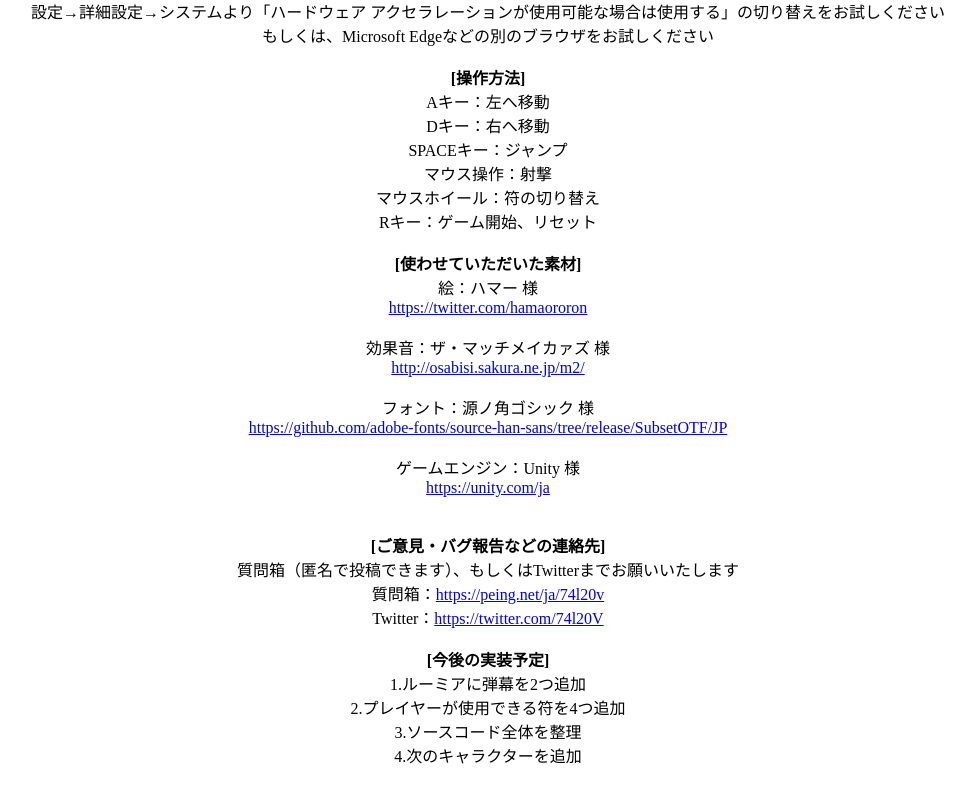
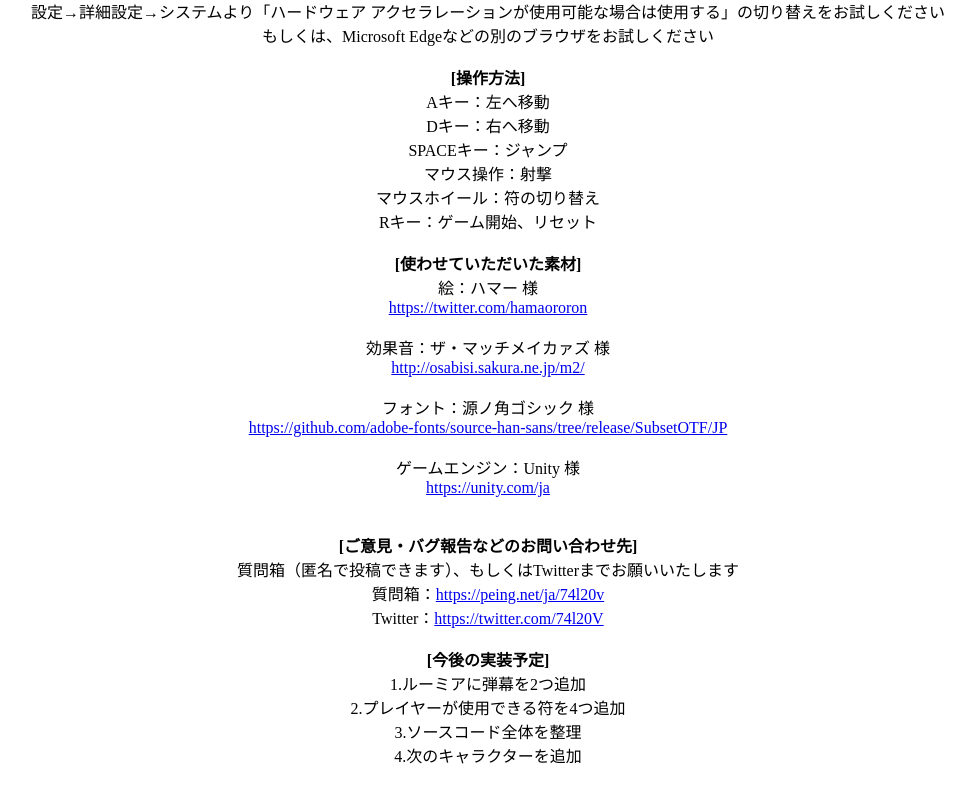
Before and after one commit to Tarou-TohoLoveMeDo/TohoLoveMeDo, a plain HTML site: page index.html in a window 1280 px wide. Shown: the part 735-1528 px from the top of the page, without its empty margins (152-1127 px from the left). Drawn offline with Linux system fonts and the light colour scheme; no server answers.

Commit message:
お問い合わせ先の文言変更

```diff
--- a/index.html
+++ b/index.html
@@ -40,7 +40,7 @@
 		<a href= "https://unity.com/ja" target="_blank" >https://unity.com/ja</a><br><br>
 		<br>
 
-		<b>[ご意見・バグ報告などの連絡先]</b><br>
+		<b>[ご意見・バグ報告などのお問い合わせ先]</b><br>
 		質問箱（匿名で投稿できます）、もしくはTwitterまでお願いいたします<br>
 		質問箱：<a href= "https://peing.net/ja/74l20v" target="_blank" >https://peing.net/ja/74l20v</a><br>
 		Twitter：<a href= "https://twitter.com/74l20V" target="_blank" >https://twitter.com/74l20V</a><br>
```
